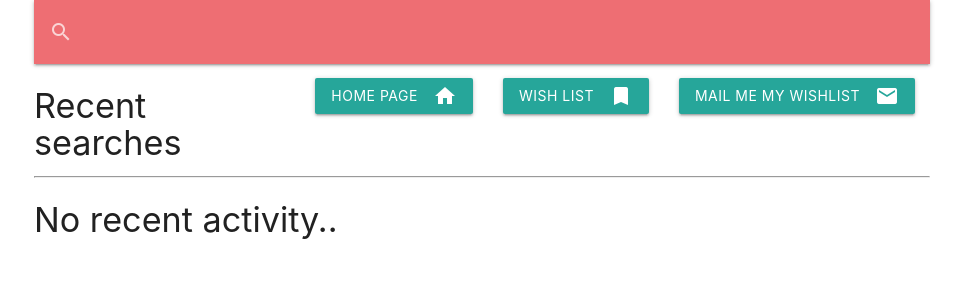
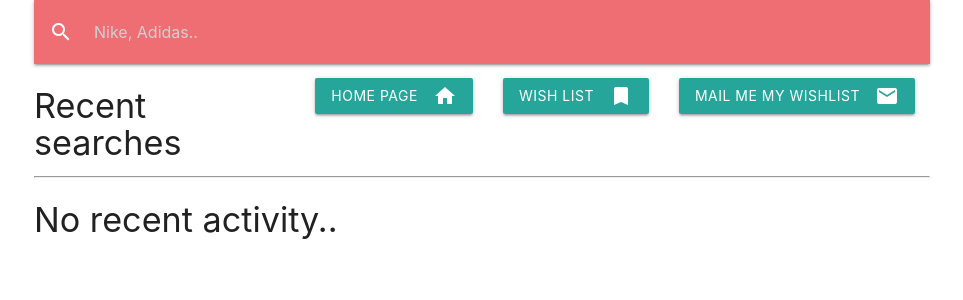
Before and after one commit to PaulNicolasHunter/simple_flask_app, a Flask app: page / in a window 1280 px wide. Shown: the top 300 px of the page, without its empty margins (158-1121 px from the left). Run offline with Flask 2, Linux system fonts and the light colour scheme; data that the repository does not hold is empty.

Commit message:
placeholder

```diff
--- a/templates/homepage.html
+++ b/templates/homepage.html
@@ -17,7 +17,7 @@
         <div class="nav-wrapper">
             <form action="search_item" method="post">
                 <div class="input-field">
-                    <input id="search" type="search" name="product" required>
+                    <input id="search" type="search" name="product" placeholder="Nike, Adidas.." required>
                     <label class="label-icon" for="search"><i class="material-icons">search</i></label>
                     <i class="material-icons">close</i>
                 </div>
```
